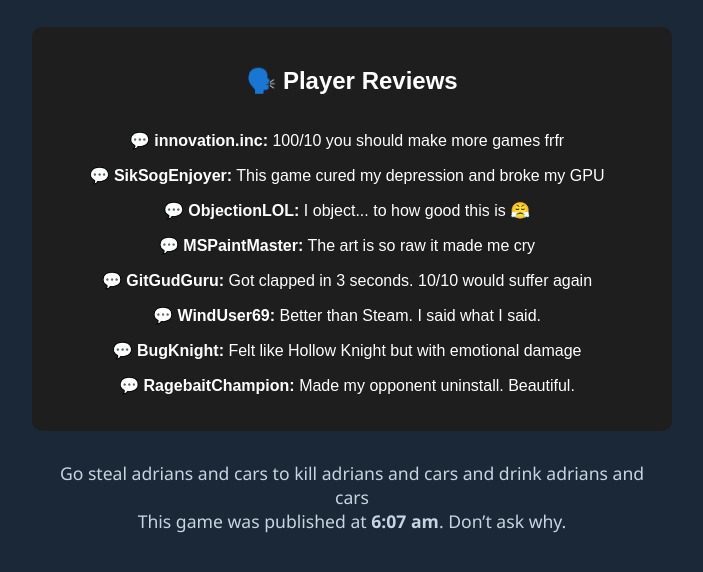
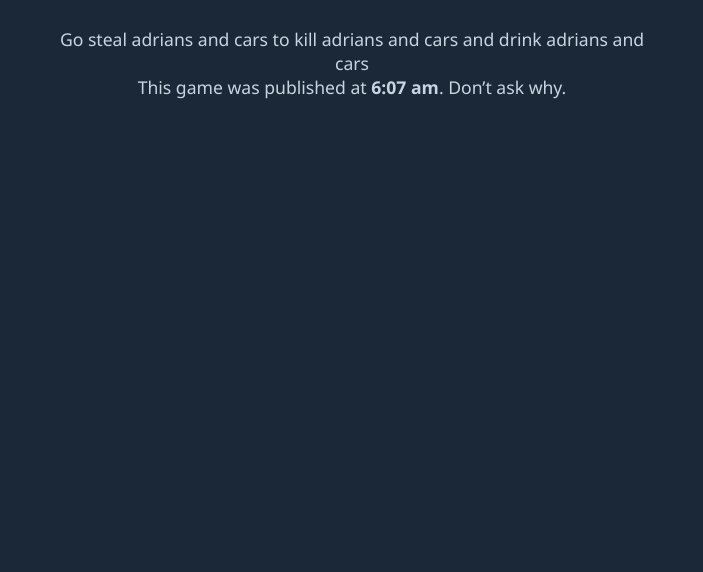
Before and after one commit to aasaadprogrammer/wind, a plain HTML site: page GTAVI.html in a window 1280 px wide. Shown: the part 436-1008 px from the top of the page, without its empty margins (288-991 px from the left). After the commit the page ends 800 px from the top, so only its background shows below. Drawn offline with Linux system fonts and the light colour scheme.

Commit message:
Update GTAVI.html

```diff
--- a/GTAVI.html
+++ b/GTAVI.html
@@ -62,19 +62,7 @@
         alt="Screenshot 2"
       />
     </div>
-    <div style="max-width: 600px; margin: auto; background: #1e1e1e; color: #fff; padding: 20px; border-radius: 10px; font-family: sans-serif;">
-      <h2 style="text-align: center;">🗣️ Player Reviews</h2>
-      <div style="max-height: 300px; overflow-y: scroll; padding-right: 10px;">
-        <p>💬 <strong>innovation.inc:</strong> 100/10 you should make more games frfr</p>
-        <p>💬 <strong>SikSogEnjoyer:</strong> This game cured my depression and broke my GPU</p>
-        <p>💬 <strong>ObjectionLOL:</strong> I object... to how good this is 😤</p>
-        <p>💬 <strong>MSPaintMaster:</strong> The art is so raw it made me cry</p>
-        <p>💬 <strong>GitGudGuru:</strong> Got clapped in 3 seconds. 10/10 would suffer again</p>
-        <p>💬 <strong>WindUser69:</strong> Better than Steam. I said what I said.</p>
-        <p>💬 <strong>BugKnight:</strong> Felt like Hollow Knight but with emotional damage</p>
-        <p>💬 <strong>RagebaitChampion:</strong> Made my opponent uninstall. Beautiful.</p>
-      </div>
-    </div>
+
     <div class="description">
       Go steal adrians and cars to kill adrians and cars and drink adrians and
       cars<br />
```
